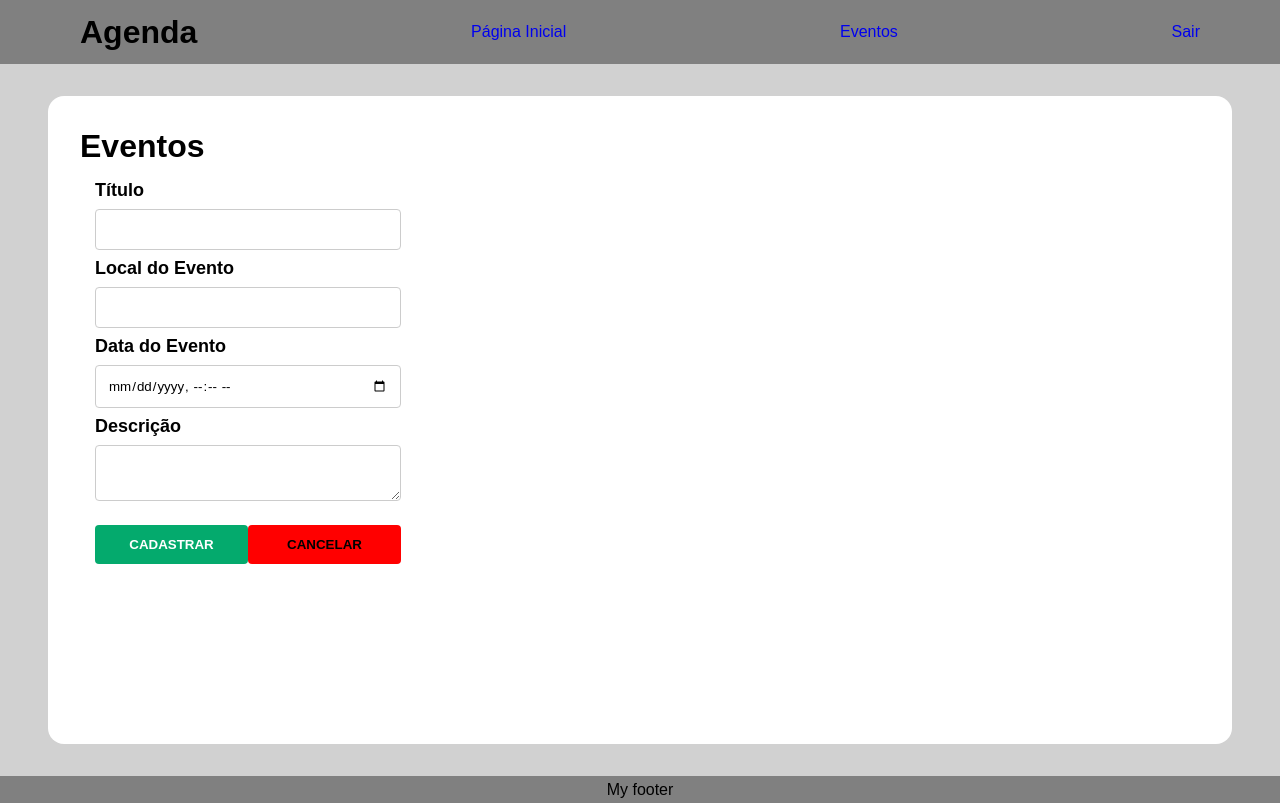
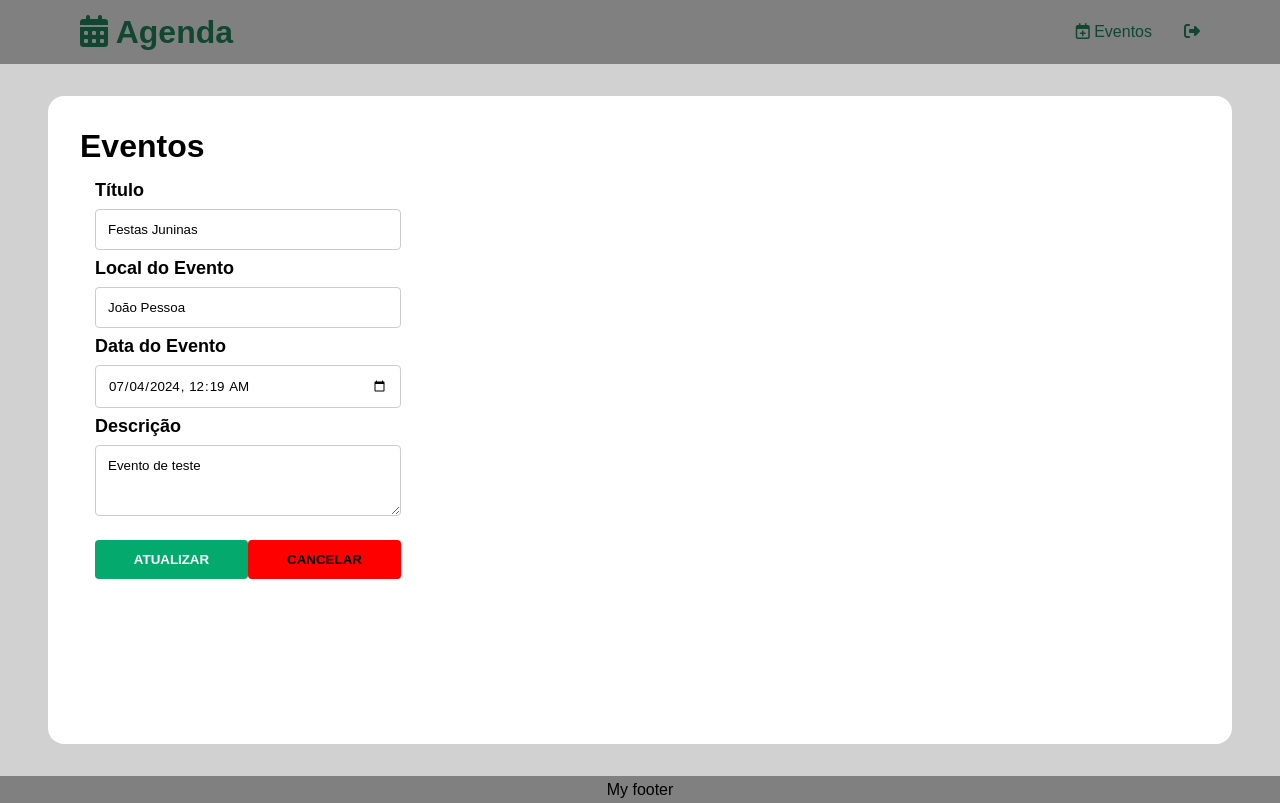
Before and after one commit to guedes-jr/agenda, a Django app: page /agenda/evento/?id=1 in a window 1280 px wide. Run offline with Django 5.2, Linux system fonts and the light colour scheme; a user stored in the database is signed in; data comes from the database, SQL or seed files in the repository; both versions use the stored data as it was after the commit.

Commit message:
atualizações de eventos finalizado

```diff
--- a/core/models.py
+++ b/core/models.py
@@ -17,3 +17,6 @@ class Evento(models.Model):
 
     def get_data_evento(self):
         return self.data_evento.strftime('%d/%m/%Y %H:%M')
+
+    def get_data_input_evento(self):
+        return self.data_evento.strftime('%Y-%m-%dT%H:%M')
--- a/core/static/css/global.css
+++ b/core/static/css/global.css
@@ -13,6 +13,22 @@
     background-color: gray;
     height: 8vh;
     padding: 0 5rem 0 5rem;
+
+    .options {
+        display: flex;
+        align-items: center;
+        justify-content: center;
+        gap: 2rem;
+    }
+}
+
+i, a {
+    color: #104632;
+    opacity: 1;
+
+    &:hover {
+        opacity: .7;
+    }
 }
 
 body {
--- a/core/templates/agenda.html
+++ b/core/templates/agenda.html
@@ -11,6 +11,7 @@
             <th>Local</th>
             <th>Descrição</th>
             <th>Data do Evento</th>
+            <th>Usuário</th>
             <th>Ações</th>
         </tr>
         {% for evento in eventos %}
@@ -20,8 +21,9 @@
             <td>{{ evento.local }}</td>
             <td>{{ evento.descricao }}</td>
             <td>{{ evento.data_evento }}</td>
+            <td>{{ evento.usuario }}</td>
             <td>
-                <a href="/agenda/evento/editar/{{ evento.id }}"><i class="fa-solid fa-pencil"></i></a> |
+                <a href="/agenda/evento/?id={{ evento.id }}"><i class="fa-solid fa-pencil"></i></a> |
                 <a href="/agenda/evento/delete/{{ evento.id }}"><i class="fa-solid fa-trash-can"></i></a>
             </td>
         </tr>
--- a/core/templates/evento.html
+++ b/core/templates/evento.html
@@ -4,21 +4,29 @@
 <div class="container">
     <h1>Eventos</h1>
     <form class="event-form" action="/agenda/evento/" method="post" style="padding: 15px; margin-bottom: 1rem;">{% csrf_token %}
+        <input type="number" name="id_evento" value="{{ evento.id }}" hidden>
         <label for="titulo">Título</label>
-        <input type="text" name="titulo">
+        <input type="text" name="titulo" value="{{ evento.titulo }}">
         <label for="local">Local do Evento</label>
-        <input type="text" name="local">
+        <input type="text" name="local" value="{{ evento.local }}">
         <label for="data_evento">Data do Evento</label>
-        <input type="datetime-local" name="data_evento">
+        <input type="datetime-local" name="data_evento" value="{{ evento.get_data_input_evento }}">
         <label for="descricao">Descrição</label>
-        <textarea type="text" name="descricao" rows=></textarea>
+        <textarea type="text" name="descricao" rows="3">{{ evento.descricao }}</textarea>
         <div class="submit">
-            <input type="submit" value="Cadastrar">
-            <input type="button" value="Cancelar">
+            <input type="submit" value="{% if evento.titulo %}Atualizar{% else %}Cadastrar{% endif %}">
+            <input type="button" value="Cancelar" id="redirectButton">
         </div>
     </form>
     {% for message in messages %}
         <span style="margin-top: 25%; border: 1px solid red; background-color: lightcoral; padding: 15px;">{{ message }}</span>
     {% endfor %}
+    <script>
+        document.addEventListener("DOMContentLoaded", function() {
+            document.getElementById("redirectButton").addEventListener("click", function() {
+            window.location.href = "/";
+            });
+        });
+    </script>
 </div>
 {% endblock %}
--- a/core/templates/model-header.html
+++ b/core/templates/model-header.html
@@ -4,11 +4,13 @@
     <meta name="viewport" content="width=device-width, initial-scale=1.0">
     <link rel="stylesheet" href="{% static 'css/global.css' %}">
     <link rel="stylesheet" href="https://cdnjs.cloudflare.com/ajax/libs/font-awesome/6.5.2/css/all.min.css" crossorigin="anonymous" referrerpolicy="no-referrer" />
+    <link rel="shortcut icon" type="imagex/png" href="{% static 'img/calendar.svg' %}">
     <title>Agenda</title>
     <div class="nav">
-        <h1>Agenda</h1>
-        <a href="{% url 'agenda' %}">Página Inicial</a>
-        <a href="{% url 'evento' %}">Eventos</a>
-        <a href="{% url 'logout_user' %}">Sair</a>
+        <h1><a href="{% url 'agenda' %}"><i class="fa-solid fa-calendar-days"></i> Agenda</a></h1>
+        <div class="options">
+            <a href="{% url 'evento' %}"><i class="fa-regular fa-calendar-plus"></i> Eventos</a>
+            <a href="{% url 'logout_user' %}"><i class="fa-solid fa-right-from-bracket"></i></a>
+        </div>
     </div>
 </head>
--- a/core/views.py
+++ b/core/views.py
@@ -29,18 +29,32 @@ def lista_eventos(request):
 
 @login_required(login_url='/login/')
 def evento(request):
+    id_evento = request.GET.get('id')
+    dados = {}
+
+    if id_evento:
+        dados['evento'] = Evento.objects.get(id=id_evento)
+
     if request.POST:
         titulo = request.POST.get('titulo')
         local = request.POST.get('local')
         descricao = request.POST.get('descricao')
         data_evento = request.POST.get('data_evento')
         usuario = request.user
+        id_evento = request.POST.get('id_evento') \
+                        if request.POST.get('id_evento') \
+                            else None
         try:
-            Evento.objects.create(titulo=titulo,
-                                  local=local,
-                                  descricao=descricao,
-                                  data_evento=data_evento,
-                                  usuario=usuario)
+            if usuario == request.user:
+                new_evento = Evento(id=id_evento,
+                                    titulo=titulo,
+                                    local=local,
+                                    descricao=descricao,
+                                    data_evento=data_evento,
+                                    usuario=usuario)
+                new_evento.save()
+            else:
+                messages.error(request, f'Apenas o jusuário {usuario} pode alterar esse evento!')
             return redirect('/')
 
         except Exception as e:
@@ -48,7 +62,7 @@ def evento(request):
             return render(request, 'evento.html')
 
     else:
-        return render(request, 'evento.html')
+        return render(request, 'evento.html', dados)
 
 
 @login_required(login_url='/login/')
--- a/myenv/pyvenv.cfg
+++ b/myenv/pyvenv.cfg
@@ -2,4 +2,4 @@ home = /usr/bin
 include-system-site-packages = false
 version = 3.12.3
 executable = /usr/bin/python3.12
-command = /usr/bin/python3 -m venv /home/joao/Documentos/Outros/agenda/myenv
+command = /usr/bin/python3 -m venv /home/joao/Documentos/Outros/Agenda/myenv
```
Also changed, not shown: README.md, core/static/img/calendar.svg (added), db.sqlite3, 9 other files.
